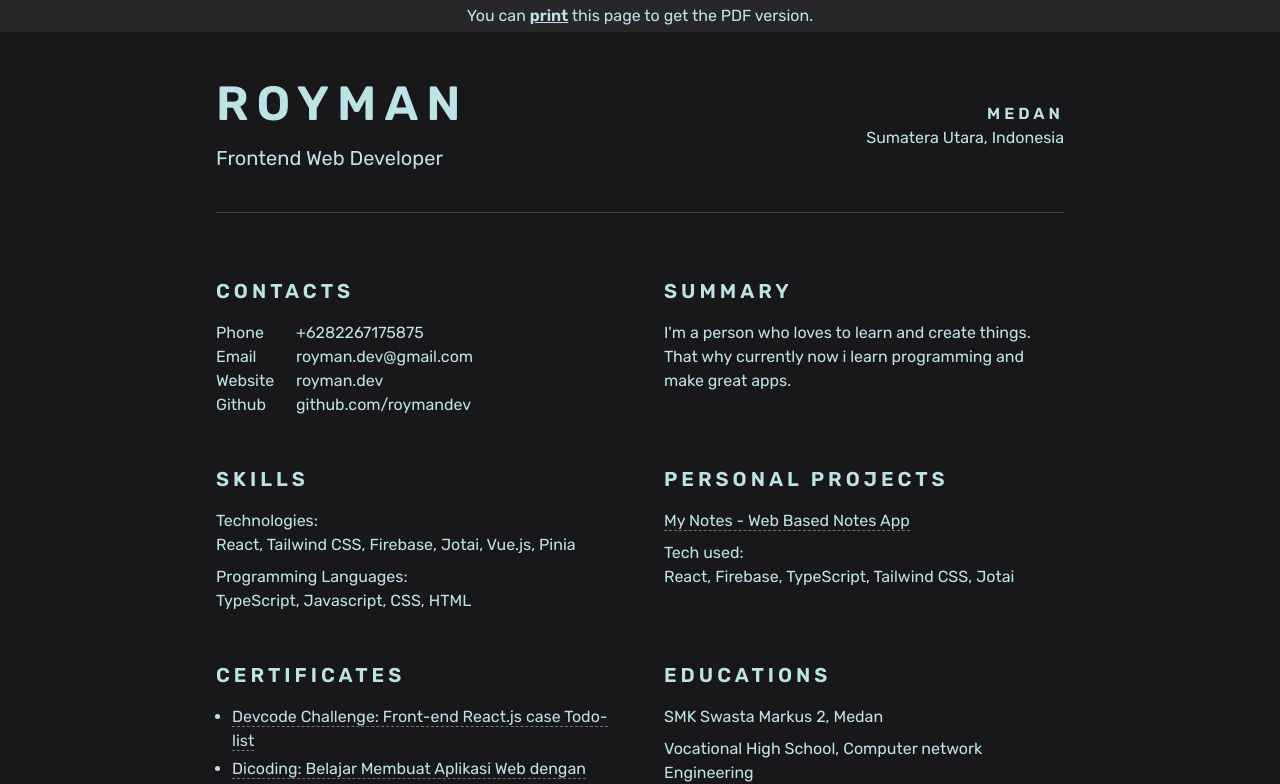
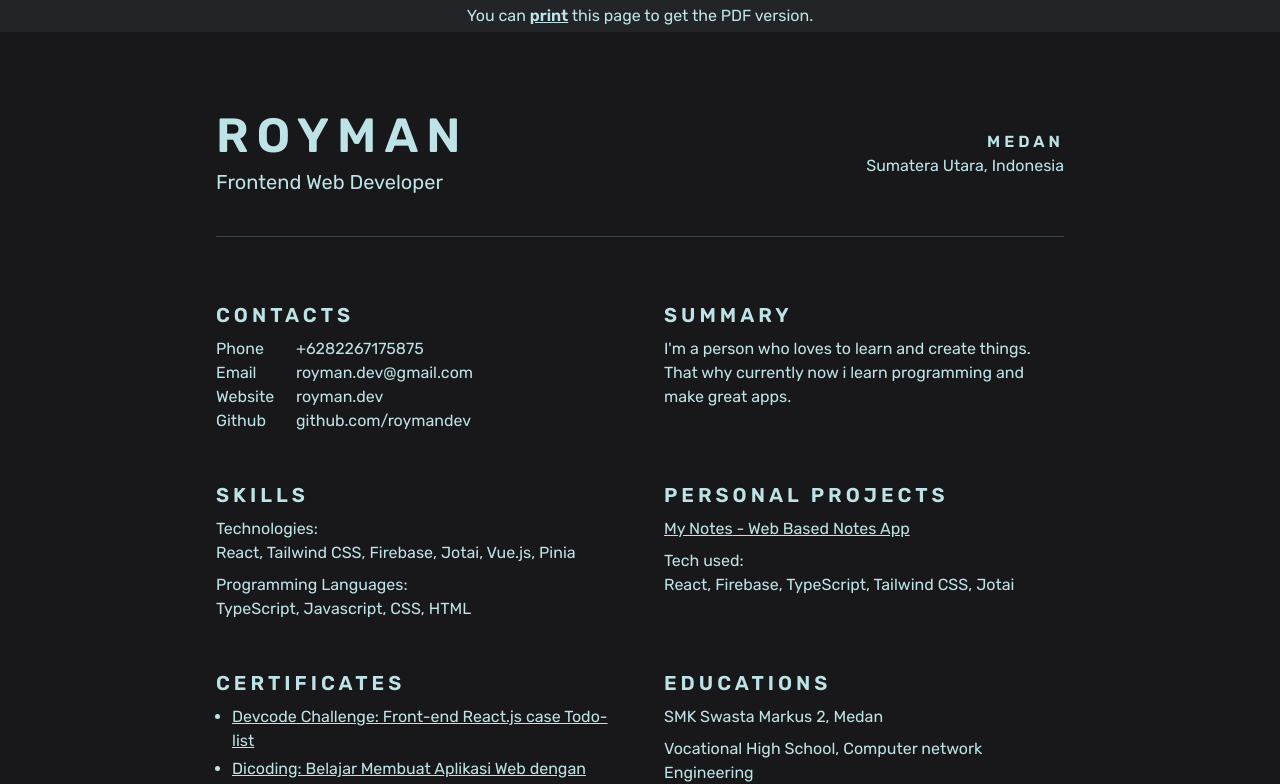
Before and after one commit to roymandev/royman.dev, a Next.js app: page /resume in a window 1280 px wide. Shown: the top 784 px of the page. Built offline with nearby package versions, Linux system fonts and the light colour scheme.

Commit message:
feat: redesign resume page

```diff
--- a/src/components/Resume/BaseSection.tsx
+++ b/src/components/Resume/BaseSection.tsx
@@ -5,7 +5,7 @@ export interface ResumeSectionProps {
 
 const BaseSection = ({ title, children }: ResumeSectionProps) => (
   <section>
-    <h2 className="mb-4 text-xl font-bold uppercase tracking-[.25rem] print:text-lg">
+    <h2 className="mb-2 text-xl font-bold uppercase tracking-[.25rem] print:text-lg">
       {title}
     </h2>
     {children}
--- a/src/components/Resume/SectionCertificates.tsx
+++ b/src/components/Resume/SectionCertificates.tsx
@@ -1,4 +1,3 @@
-import BaseLink from '@/components/BaseLink';
 import BaseSection from '@/components/Resume/BaseSection';
 import { royman } from '@/data/resumeData';
 
@@ -7,12 +6,9 @@ const SectionCertificates = () => (
     <ul className="ml-4 list-disc space-y-1">
       {royman.certificates.map((certificate) => (
         <li key={certificate.url}>
-          <BaseLink
-            href={certificate.url}
-            className="border-b border-dashed border-zinc-500 transition-all hover:border-solid hover:border-zinc-500 print:border-zinc-500"
-          >
+          <a href={certificate.url} className="underline">
             {certificate.title}
-          </BaseLink>
+          </a>
         </li>
       ))}
     </ul>
--- a/src/components/Resume/SectionProjects.tsx
+++ b/src/components/Resume/SectionProjects.tsx
@@ -7,10 +7,7 @@ const SectionProjects = () => (
       {royman.apps.map((app) => (
         <li key={app.url} className="flex flex-col gap-2">
           <h3 className="font-medium">
-            <a
-              href={app.url}
-              className="border-b border-dashed border-zinc-500 transition-all hover:border-solid hover:border-zinc-500 print:border-zinc-500"
-            >
+            <a href={app.url} className="underline">
               {app.title} - {app.description}
             </a>
           </h3>
--- a/src/pages/resume.tsx
+++ b/src/pages/resume.tsx
@@ -18,8 +18,8 @@ const Resume: NextPage = () => {
     <>
       <CustomSeo title="Resume" description="Personal website" slug="/resume" />
 
-      <div className="mx-auto flex max-w-lg flex-col gap-16 px-6 py-16 print:max-w-full print:p-0 sm:max-w-4xl sm:py-20 print:sm:p-0">
-        <div className="absolute inset-x-0 top-0 bg-zinc-800 py-1 text-center print:hidden">
+      <div className="mx-auto flex max-w-lg flex-col gap-16 px-6 py-28 print:max-w-full print:p-0 print:text-black sm:max-w-4xl print:sm:p-0">
+        <div className="absolute inset-x-0 top-0 bg-cyan-100/5 py-1 text-center print:hidden">
           You can{' '}
           <button className="font-bold underline" onClick={printHandler}>
             print
@@ -27,9 +27,9 @@ const Resume: NextPage = () => {
           this page to get the PDF version.
         </div>
 
-        <header className="flex flex-col items-center border-b border-zinc-700 pb-6 print:mx-0 print:mt-0 print:max-w-none sm:flex-row sm:pb-10">
+        <header className="flex flex-col items-center border-b border-cyan-100/20 pb-6 print:mx-0 print:mt-0 print:max-w-none print:border-black sm:flex-row sm:pb-10">
           <div>
-            <h1 className="mb-4 text-5xl font-bold">
+            <h1 className="mb-2 text-5xl font-bold">
               <BaseLink href="/" className="uppercase tracking-[.5rem]">
                 Royman
               </BaseLink>
```
